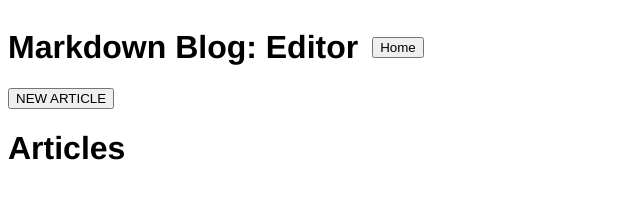
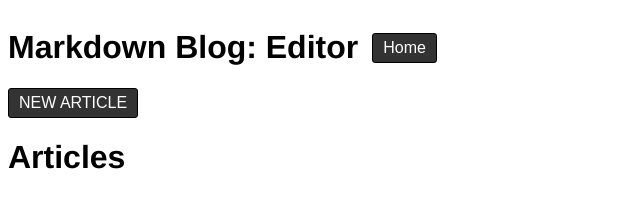
Before and after one commit to CunningDJ/markdown-blog-vanilla, a website: page frontend/public/editor.html in a window 1280 px wide. Shown: the whole page, without its empty margins (0-640 px from the left). Drawn offline with nearby package versions, Linux system fonts and the light colour scheme; no server answers.

Commit message:
Updated button styling.

```diff
--- a/frontend/public/app.css
+++ b/frontend/public/app.css
@@ -4,12 +4,27 @@ h1, h2, h3, h4, h5, h6, p, label, li {
     color: black;
 }
 
-.nav-bar button a {
-    text-decoration: none;
-    color: inherit;
+button {
+    background-color: #333;
+    color: white;
+    border-style: solid;
+    border-width: 1px;
+    border-radius: 3px;
+    padding: 5px 10px;
+    font-size: medium;
+}
+
+button:hover {
+    color: orange;
     cursor: pointer;
 }
 
+button a {
+    text-decoration: none;
+    color: inherit;
+}
+
+/** NAV BAR */
 .nav-bar > * {
     display: inline-block;
     margin-right: 10px;
```
